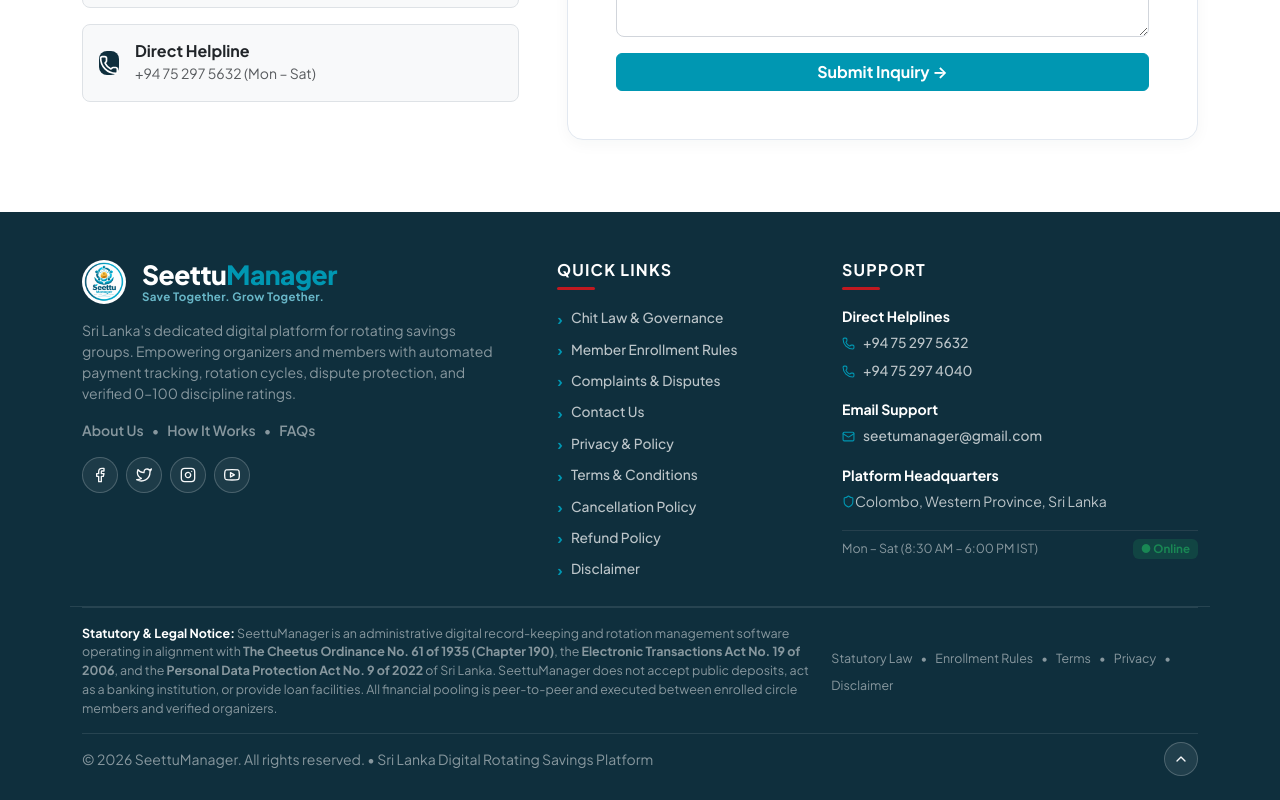
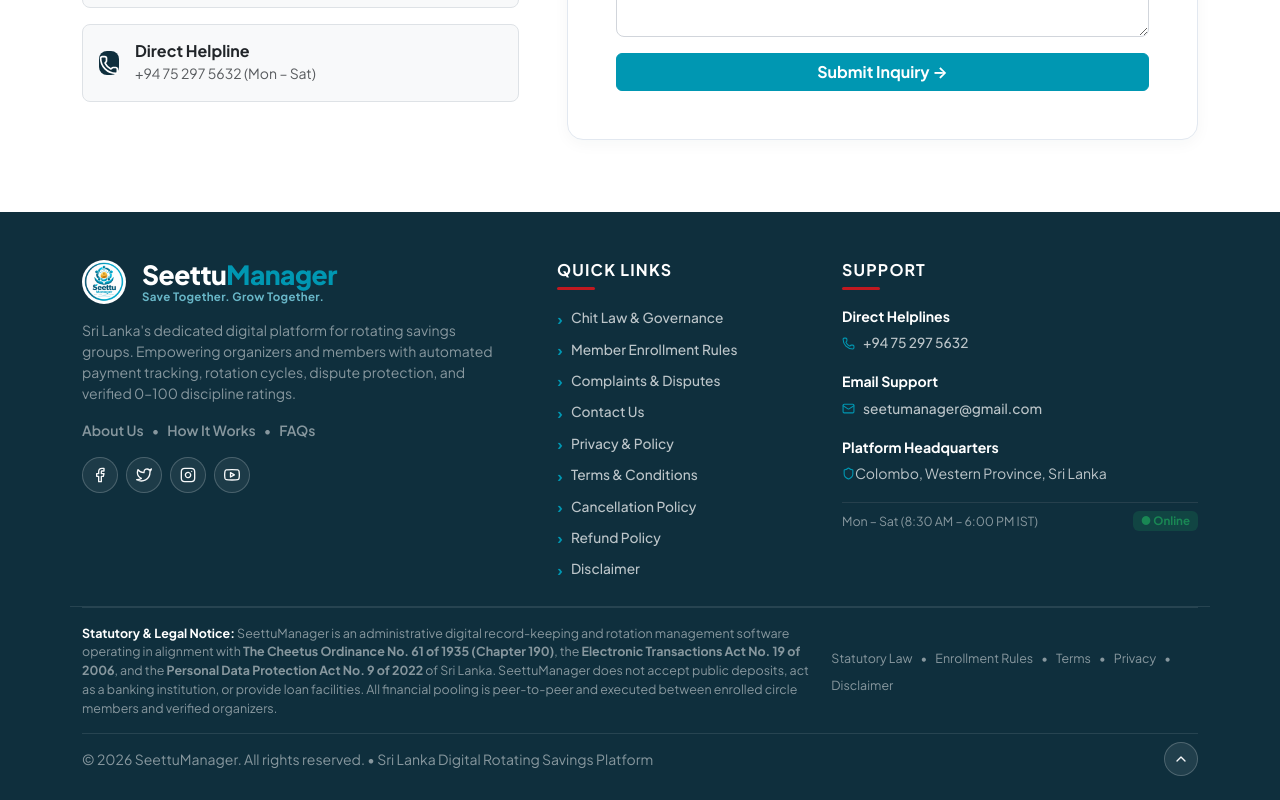
Before and after one commit to AJRaaef/seetu_manager, a React (Vite) app in the folder frontend/: page / in a window 1280 px wide. Shown: the part 4404-5204 px from the top of the page. Built offline with nearby package versions, Linux system fonts and the light colour scheme.

Commit message:
Update Landing Page Footer

```diff
--- a/frontend/src/pages/LandingPage.jsx
+++ b/frontend/src/pages/LandingPage.jsx
@@ -1375,10 +1375,6 @@ const LandingPage = () => {
                       <Icon name="phone" size={13} color="#0097B2" />
                       +94 75 297 5632
                     </a>
-                    <a href="tel:+94752974040" className="footer-contact-link">
-                      <Icon name="phone" size={13} color="#0097B2" />
-                      +94 75 297 4040
-                    </a>
                   </div>
                 </div>
 
```
